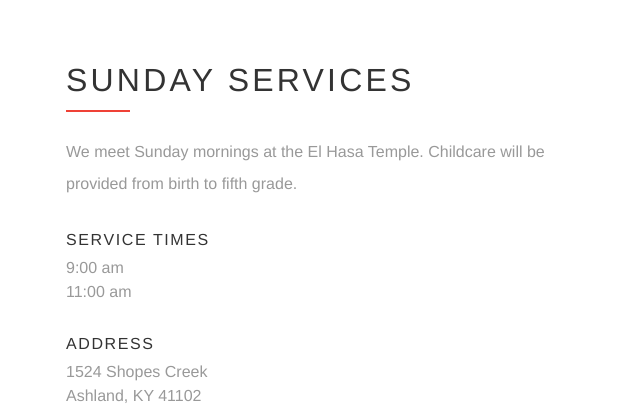
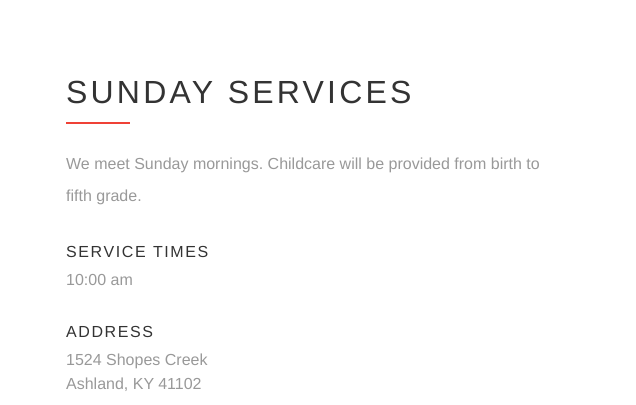
Before and after one commit to jbsmith731/centre-pointe, a website: page app/index.html in a window 1280 px wide. Shown: the part 1780-2185 px from the top of the page, 644-1280 px from the left. Drawn offline with Linux system fonts and the light colour scheme; some packages are replaced by stand-ins of ours.

Commit message:
update copy

```diff
--- a/app/index.html
+++ b/app/index.html
@@ -172,12 +172,11 @@
 					<div class="text">
 
 						<h2 class="heading-left">Sunday Services</h2>
-						<p>We meet Sunday mornings at the El Hasa Temple. Childcare will be provided from birth to fifth grade.</p>
+						<p>We meet Sunday mornings. Childcare will be provided from birth to fifth grade.</p>
 
 						<h3>Service Times</h3>
 						<ul class="list-unstyled">
-							<li><time>9:00 am</time></li>
-							<li><time>11:00 am</time></li>
+							<li><time>10:00 am</time></li>
 						</ul>
 
 						<h3>Address</h3>
```
Also changed, not shown: dist/index.html.
